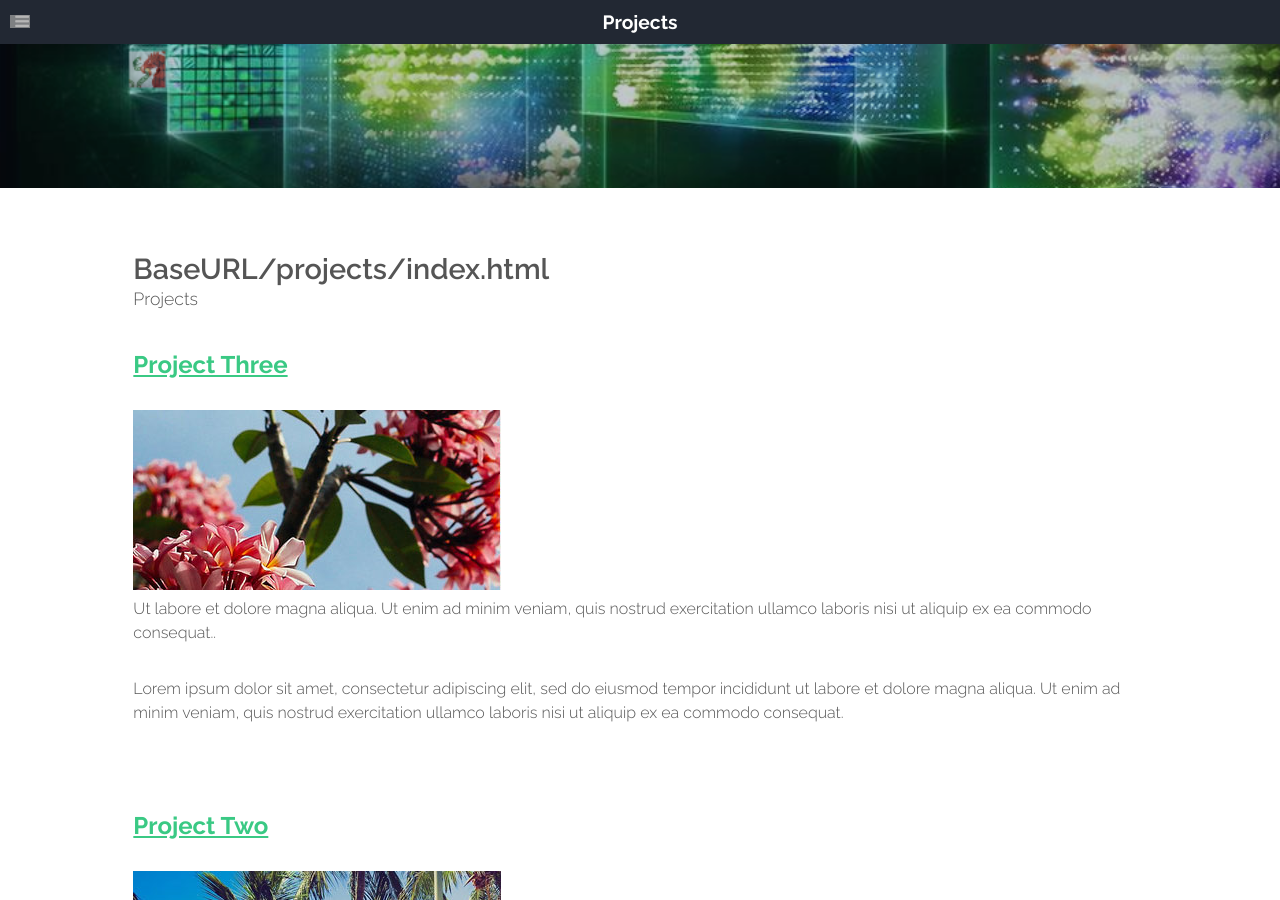
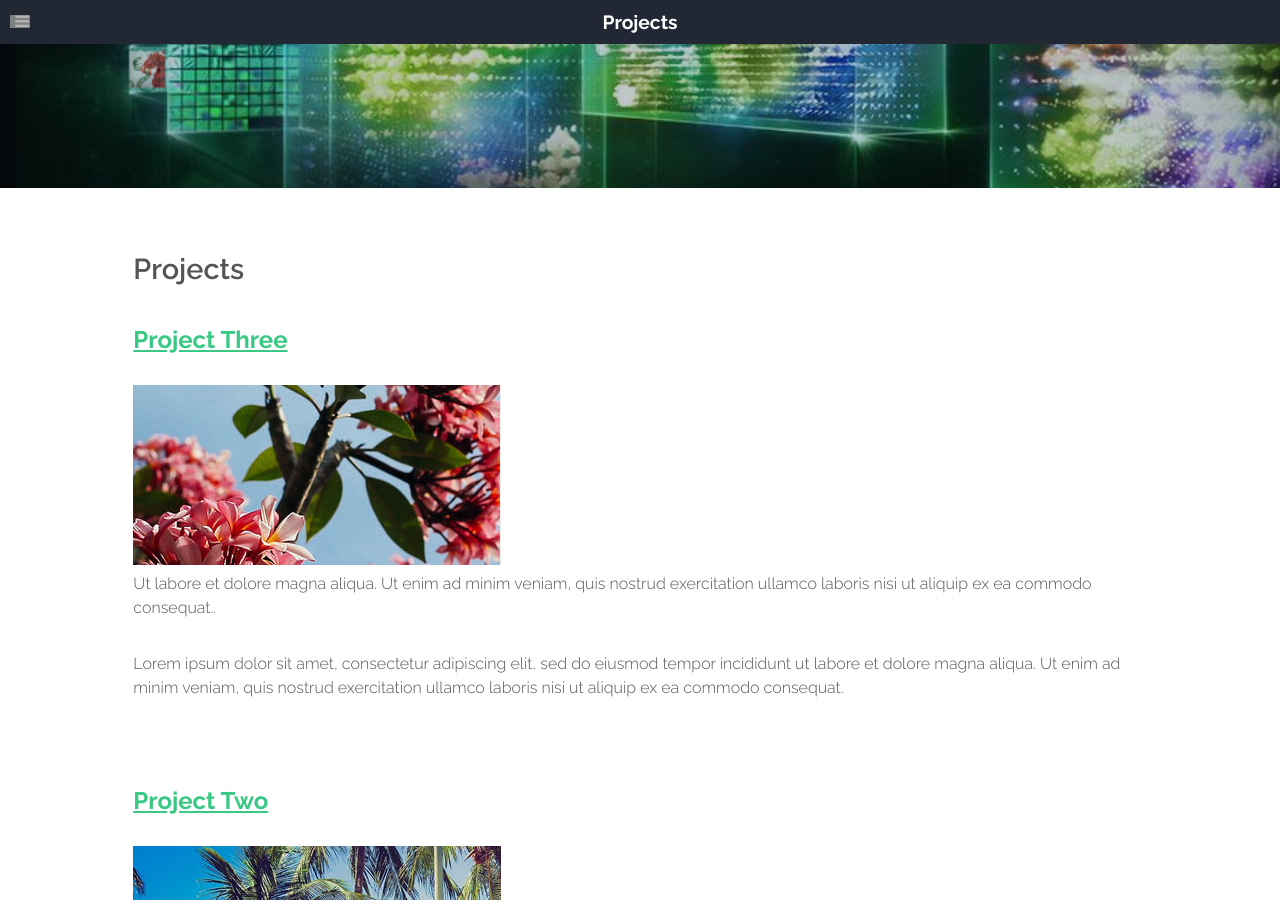
Before and after one commit to etanmn283/p11, a Jekyll site: the page built from projects/index.html, in a window 1280 px wide and 900 px high. Built offline with Jekyll 4.4.1, drawn with Linux system fonts in a browser that asks for light colours; grey boxes are pictures that could not be loaded.

Commit message:
4dec2017-c02-posts

```diff
--- a/_layouts/default.html
+++ b/_layouts/default.html
@@ -34,7 +34,7 @@
 								<section>
 									<header class="major">
 										<h2>Partners</h2>
-										<span class="byline">...</span>
+										<span class="byline"> </span>
 									</header>
 									<div class="row">
 										<section class="6u">
@@ -56,7 +56,7 @@
 								<section>
 									<header class="major">
 										<h2>Contact</h2>
-										<span class="byline">...</span>
+										<span class="byline"> </span>
 									</header>
 									<ul class="contact">
 										<!-- <li>
--- a/blog/index.html
+++ b/blog/index.html
@@ -9,8 +9,8 @@ layout: main
 			<section>
 				<div class="10u -1u">
 					<header class="major">
-						<h2>BaseURL/blog/index.html</h2>
-						<span class="byline">Blog Posts</span>
+						<h2>Blog Posts</h2>
+						<span class="byline"> </span>
 					</header>
 					<ul class="style">
 						{% for post in site.categories.blog offset: 0 limit: 4 %}
--- a/news/index.html
+++ b/news/index.html
@@ -9,8 +9,8 @@ layout: main
 			<section>
 				<div class="10u -1u">
 					<header class="major">
-						<h2>BaseURL/news/index.html</h2>
-						<span class="byline">Recent News</span>
+						<h2>Recent News</h2>
+						<span class="byline"> </span>
 					</header>
 					<ul class="style">
 						{% for post in site.categories.news offset: 0 limit: 4 %}
--- a/projects/index.html
+++ b/projects/index.html
@@ -9,8 +9,8 @@ layout: main
 			<section>
 				<div class="10u -1u">
 					<header class="major">
-						<h2>BaseURL/projects/index.html</h2>
-						<span class="byline">Projects</span>
+						<h2>Projects</h2>
+						<span class="byline"> </span>
 					</header>
 					<ul class="style">
 						{% for post in site.categories.projects offset: 0 limit: 4 %}
```
